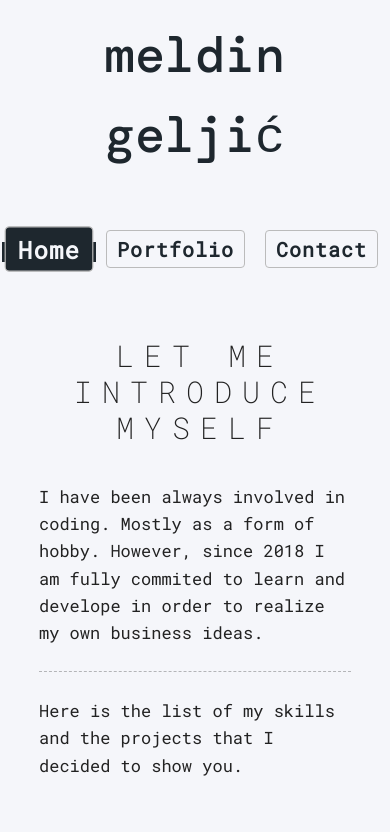
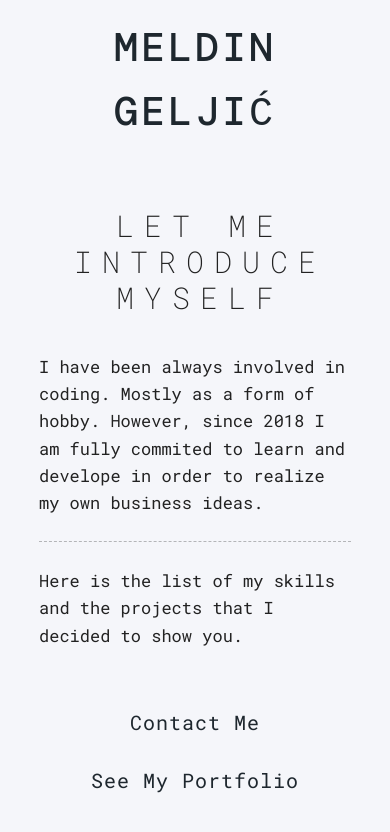
Before and after one commit to darat11/portoflio-website, a React (Create React App) app: page / in a window 390 px wide. Shown: the top 832 px of the page. Built offline with nearby package versions, Linux system fonts and the light colour scheme; a web font is replaced by a local one.

Commit message:
header-home media queries / btn styles

```diff
--- a/src/components/button.module.css
+++ b/src/components/button.module.css
@@ -1,16 +1,20 @@
 .button {
   font-family: "Roboto Mono", monospace;
+  font-weight: normal;
   text-transform: capitalize;
   text-decoration: none;
   color: #1e272e;
   font-size: 2rem;
   transition: all 0.2s;
-  padding: 3px 10px;
-  margin: 1rem;
+  padding: 0rem 1rem;
+  margin: 1rem 0;
+  width: 100%;
+  border: none;
+  border-radius: 0;
 }
 
 .button:hover {
   color: #f5f6fa !important;
-  transform: scale(1.2);
   background: #1e272e;
+  transform: scale(1.1);
 }
--- a/src/components/footer.module.css
+++ b/src/components/footer.module.css
@@ -7,7 +7,7 @@
 
 @media all and (max-width: 900px) {
   .footer {
-    margin-top: 3rem;
+    margin-top: 7rem;
   }
 }
 
--- a/src/components/header.module.css
+++ b/src/components/header.module.css
@@ -36,6 +36,7 @@
   text-transform: lowercase;
   text-decoration: none;
   color: #1e272e;
+  transition: all 0.2s;
 }
 
 .brandHeading:hover {
@@ -49,59 +50,26 @@
   max-width: 400px;
   margin: 0 auto;
   list-style-type: none;
-}
-
-.navItem {
-  font-family: "Roboto Mono", monospace;
-  text-transform: capitalize;
-  display: flex;
-  text-decoration: none;
-  color: #1e272e;
-  font-size: 2rem;
   transition: all 0.2s;
-  padding: 3px 10px;
-}
-
-.navItem:hover {
-  color: #f5f6fa;
-  transform: scale(1.2);
-  background: #1e272e;
 }
 
 .navItemActive > * {
   color: #f5f6fa !important;
-  transform: scale(1.2);
   background: #1e272e;
 }
 
 @media all and (max-width: 640px) {
   .brandHeading {
-    font-size: 5rem;
+    font-size: 4rem;
+    text-transform: uppercase;
+    letter-spacing: 3px;
   }
 
   .navItems {
     display: flex;
     justify-content: center;
     align-items: center;
-    max-width: 400px;
-  }
-
-  .navItem {
-    color: #1e272e;
-    font-size: 2rem;
-    transition: all 0.2s;
-    padding: 0 10px;
-    background-color: #f5f6fa;
-  }
-
-  .navItem:hover {
-    transform: none;
-    color: #f5f6fa;
-  }
-
-  .navItemActive {
-    color: #f5f6fa;
-    background: #1e272e;
+    max-width: 100%;
   }
 }
 
@@ -111,11 +79,8 @@
     text-align: center;
     margin-bottom: 3rem;
   }
-}
 
-@media all and (max-width: 400px) {
-  .brandHeading {
-    text-align: center;
-    margin-bottom: 3rem;
+  .navigation {
+    display: none;
   }
 }
--- a/src/pages/Home.js
+++ b/src/pages/Home.js
@@ -1,6 +1,8 @@
 import React from "react";
 import Skill from "../components/Skill";
 import Button from "../components/Button";
+
+import { NavLink } from "react-router-dom";
 
 import homeStyles from "./home.module.css";
 
@@ -37,8 +39,12 @@ export default function Home() {
           url="https://www.youtube.com/watch?v=z6QVrqBkBgc&t=363s"
         />*/}
         <div className={homeStyles.ctaItems}>
-          <Button text="Contact me" />
-          <Button text="See my portfolio!" />
+          <NavLink className={homeStyles.ctaItem} to="/contact">
+            <Button text="Contact me" />
+          </NavLink>
+          <NavLink className={homeStyles.ctaItem} to="/portfolio">
+            <Button text="See my portfolio" />
+          </NavLink>
         </div>
       </div>
       {/*<span className={homeStyles.divider}></span>*/}
--- a/src/pages/home.module.css
+++ b/src/pages/home.module.css
@@ -11,6 +11,7 @@
   flex-grow: 1;
   margin: 0 5rem;
   margin-top: 7rem;
+  transition: all 0.2s;
 }
 
 .divider {
@@ -27,6 +28,7 @@
   margin: 1rem 5rem 5rem 5rem;
   flex-direction: column;
   height: auto;
+  transition: all 0.2s;
 }
 
 .skills {
@@ -35,6 +37,7 @@
   align-items: center;
   flex-grow: 1;
   margin: 0 5rem;
+  transition: all 0.2s;
 }
 
 .tittle {
@@ -45,6 +48,7 @@
   margin-right: -10px;
   text-transform: uppercase;
   text-align: center;
+  transition: all 0.2s;
 }
 
 /*
@@ -57,6 +61,7 @@
   font-size: 2rem;
   margin-top: 1rem;
   margin-bottom: 2rem;
+  transition: all 0.2s;
 }
 
 .skillsItems {
@@ -69,9 +74,14 @@
 
 .skillTitle {
   font-size: 2rem;
+  transition: all 0.2s;
 }
 
 @media all and (max-width: 1440px) {
+  .about {
+    margin-top: 5rem;
+  }
+
   .divider {
     display: none;
   }
@@ -133,3 +143,9 @@
     margin-bottom: 5rem;
   }
 }
+
+@media all and (max-width: 450px) {
+  .about {
+    margin-top: -3rem;
+  }
+}
```
